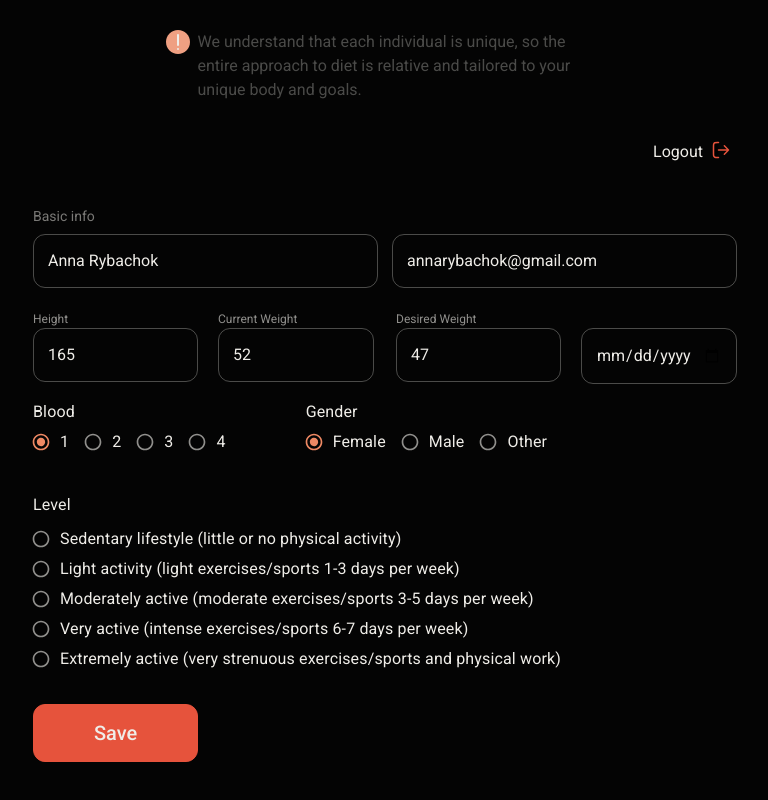
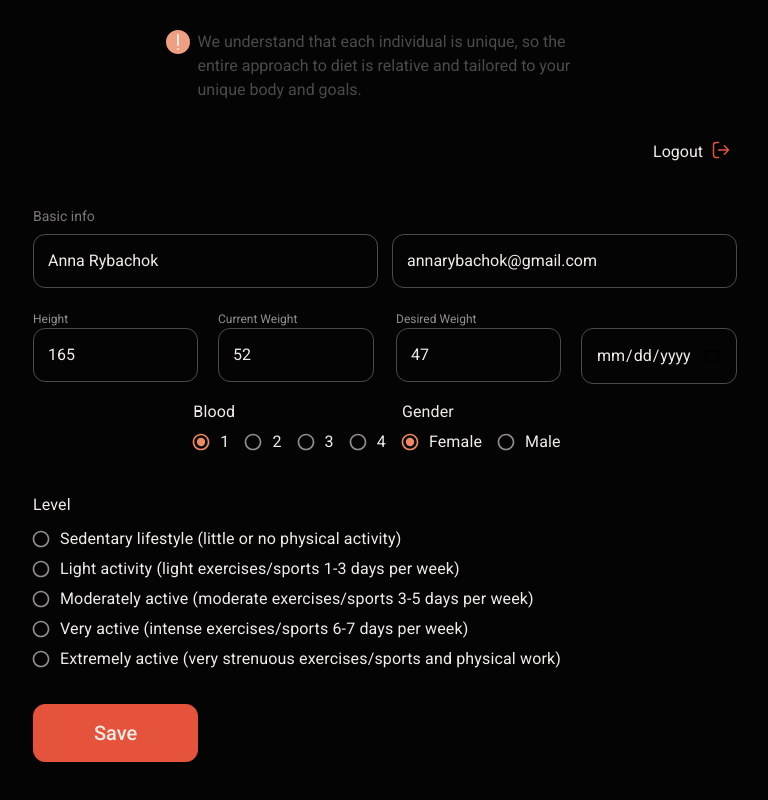
Before and after one commit to made-by-curiosity/power_pulse_frontend, a React (Create React App) app: page /power_pulse_frontend/profile in a window 1280 px wide. Shown: the part 658-1458 px from the top of the page, without its empty margins (255-1023 px from the left). Built offline with nearby package versions, Linux system fonts and the light colour scheme.

Commit message:
markup almost done

```diff
--- a/src/components/UserForm/UserForm.jsx
+++ b/src/components/UserForm/UserForm.jsx
@@ -133,7 +133,7 @@ export const UserForm = ({ user }) => {
                     tablet ? { fontSize: 16 } : { fontSize: 14 }
                   }
                   formLabelStyling={
-                    tablet ? { fontSize: 16 } : { fontSize: 14 }
+                    tablet ? { fontSize: 16 } : { fontSize: 12 }
                   }
                   options={[
                     { value: '1', label: '1' },
@@ -152,12 +152,11 @@ export const UserForm = ({ user }) => {
                     tablet ? { fontSize: 16 } : { fontSize: 14 }
                   }
                   formLabelStyling={
-                    tablet ? { fontSize: 16 } : { fontSize: 14 }
+                    tablet ? { fontSize: 16 } : { fontSize: 12 }
                   }
                   options={[
                     { value: 'female', label: 'Female' },
                     { value: 'male', label: 'Male' },
-                    { value: 'other', label: 'Other' },
                   ]}
                 />
               </GenderWrap>
@@ -170,7 +169,7 @@ export const UserForm = ({ user }) => {
                 typographyStyling={tablet ? { fontSize: 16 } : { fontSize: 14 }}
                 formControlLabelStyling={tablet ? { mb: -1 } : { mb: 0.5 }}
                 formLabelStyling={
-                  tablet ? { mb: 0.5, fontSize: 16 } : { mb: 0.5 }
+                  tablet ? { mb: 0.5, fontSize: 16 } : { mb: 0.5, fontSize: 12 }
                 }
                 options={[
                   {
--- a/src/components/UserForm/UserForm.styled.jsx
+++ b/src/components/UserForm/UserForm.styled.jsx
@@ -88,15 +88,16 @@ export const InnerWrapper = styled.div`
   }
 `;
 
+export const RadioGroupWrap = styled.div`
+  margin-bottom: 24px;
+  display: flex;
+  justify-content: center;
+`;
+
+export const BloodWrap = styled.div`
+  margin-right: 0px;
+`;
+
 export const GenderWrap = styled.div``;
 
 export const LevelWrap = styled.div``;
-
-export const BloodWrap = styled.div`
-  margin-right: 64px;
-`;
-
-export const RadioGroupWrap = styled.div`
-  margin-bottom: 24px;
-  display: flex;
-`;
```
